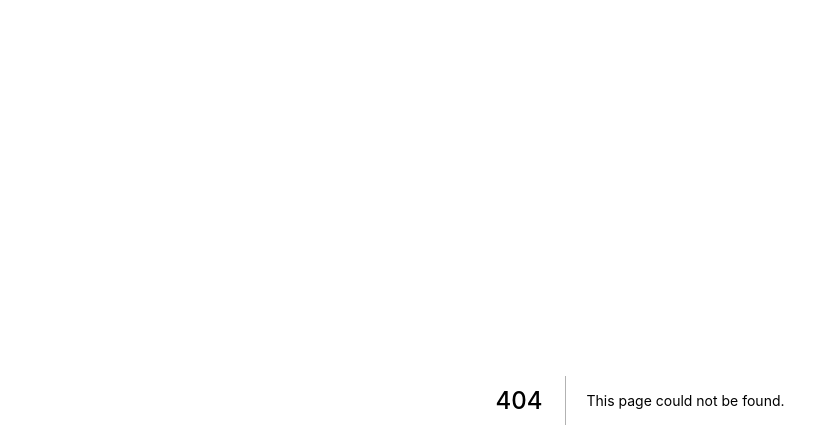
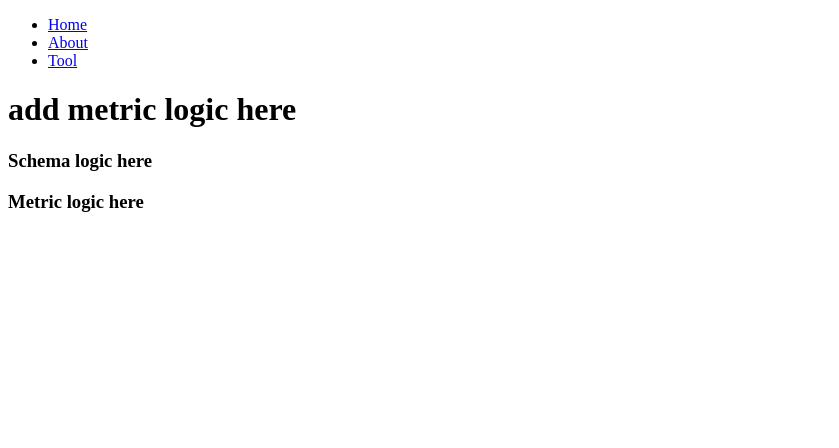
Before and after one commit to oslabs-beta/MetriQL, a Next.js app: page /main in a window 1280 px wide. Before the commit this address had no page. Shown: the top 448 px of the page, without its empty margins (0-839 px from the left). Built offline with nearby package versions, Linux system fonts and the light colour scheme.

Commit message:
rough idea for set-up

```diff
--- /dev/null
+++ b/components/App.js
@@ -0,0 +1,17 @@
+import Nav from './Nav'
+// import styles from '../styles/App.module.css';
+
+function App({ children }) {
+  return (
+    <>
+    <Nav />
+    <div>
+        <main>
+            {children}
+        </main>
+    </div>
+    </>
+  )
+}
+
+export default App
--- /dev/null
+++ b/components/Metric.js
@@ -0,0 +1,9 @@
+function Metric() {
+    return (
+      <div>
+          <h3>Metric logic here</h3>
+      </div>
+    )
+  }
+
+  export default Metric;
--- /dev/null
+++ b/components/Nav.js
@@ -0,0 +1,21 @@
+import Link from 'next/link'
+
+function Nav () {
+  return (
+    <nav>
+        <ul>
+            <li>
+                <Link href='/'>Home</Link>
+            </li>
+            <li>
+                <Link href='/about'>About</Link>
+            </li>
+            <li>
+                <Link href='/main'>Tool</Link>
+            </li>
+        </ul>
+    </nav>
+  )
+}
+
+export default Nav;
--- /dev/null
+++ b/components/Schema.js
@@ -0,0 +1,9 @@
+function Schema() {
+    return (
+      <div>
+          <h3>Schema logic here</h3>
+      </div>
+    )
+  }
+
+  export default Schema
--- /dev/null
+++ b/pages/_app.js
@@ -0,0 +1,11 @@
+import App from '../components/App';
+
+function MyApp({ Component, pageProps }) {
+    return (
+        <App>
+            <Component {...pageProps} />
+        </App>
+    )
+}
+
+export default MyApp;
--- /dev/null
+++ b/pages/main.js
@@ -0,0 +1,18 @@
+import Head from 'next/head';
+import Schema from '../components/Schema'
+import Metric from '../components/Metric'
+
+function MainPage () {
+  return (
+    <div>
+        <Head>
+            <titile>Main Stuff</titile>
+        </Head>
+        <h1>add metric logic here</h1>
+        <Schema />
+        <Metric />
+    </div>
+  )
+}
+
+export default MainPage
```
Also changed, not shown: pages/about.js (added, +14 -0 lines), pages/index.js (+11 -3 lines), client/components/App.js (deleted), styles/App.module.css (added).
